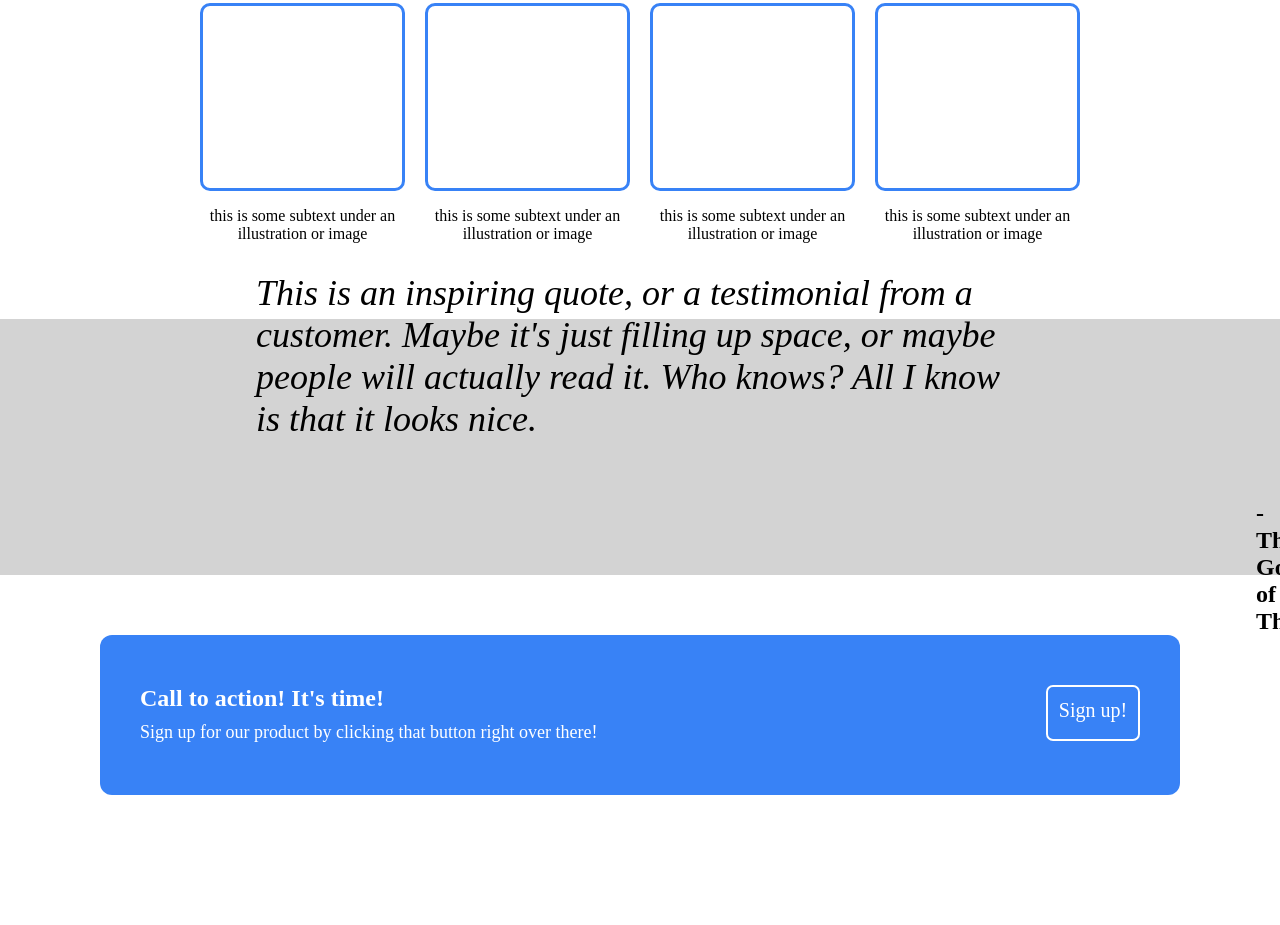
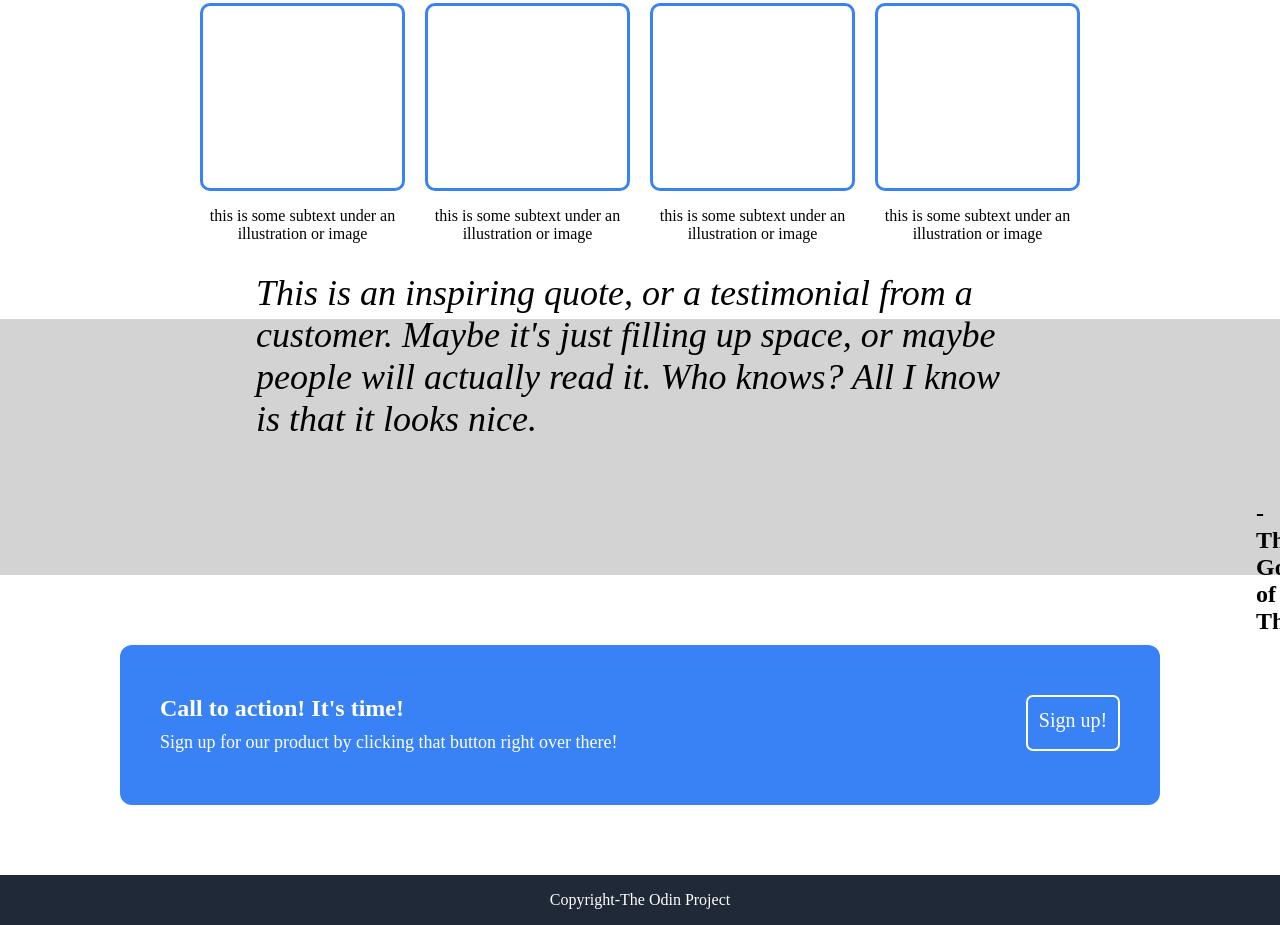
Before and after one commit to JulianJechart/Project-Landing-Page, a plain HTML site: page index.html in a window 1280 px wide. Shown: the part 555-1480 px from the top of the page. Before the commit the page ends 1410 px from the top, so only its background shows below. Drawn offline with Linux system fonts and the light colour scheme.

Commit message:
Add copyright

```diff
--- a/index.html
+++ b/index.html
@@ -49,7 +49,7 @@
         <p style="font-weight: light; font-size: 36px;"><i>This is an inspiring quote, or a testimonial from a customer. Maybe it's just filling up space, or maybe people will actually read it. Who knows? All I know is that it looks nice.</i></p>
         <p style="padding-left: 1000px; font-weight: 800; font-size: 24px;">-Thor, God of Thunder</p>
     </div>
-    <div style="margin: 60px 100px 60px 100px; ">
+    <div style="margin: 70px 120px 70px 120px; ">
         <div style="height: 160px; padding: 0px 10px 0px 10px; border-radius: 12px; justify-content: space-between; display: flex; background-color: #3882f6; ">
             <div style="margin-top: 40px; margin-left: 30px; flex: 1;">
                 <p style="margin: 10px 0px 10px 0px; color: white; font-size: 24px; font-weight: 800;">Call to action! It's time!</p>
@@ -58,5 +58,8 @@
             <p style="margin-top: 50px; margin-right: 30px; text-align: center; padding-top: 12px; height: 40px; width: 90px; font-size: 20px; border-radius: 7px; border: 2px solid white; color: white; ">Sign up!</p>
         </div>
     </div>
+    <div style="justify-content: center; display: flex; height: 50px; margin: 0px; background-color: #1f2937; text-align: center;">
+        <p style="color: white;">Copyright-The Odin Project</p>
+    </div>
 </body>
 </html>
```
